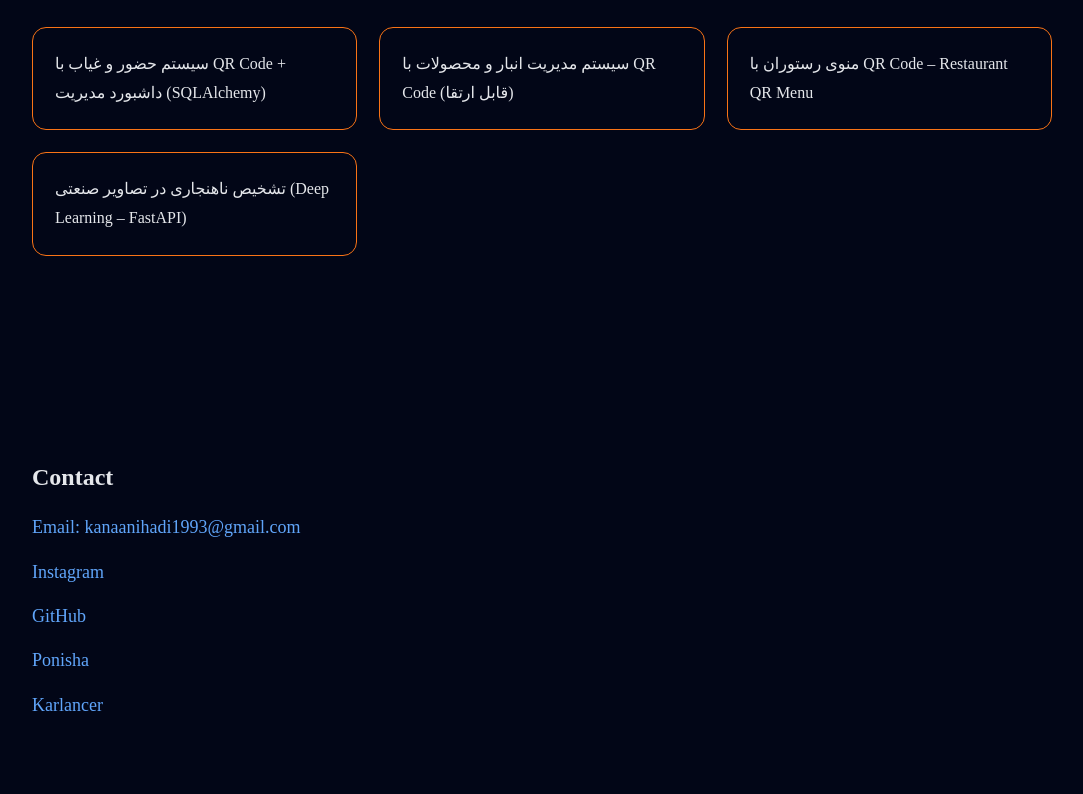
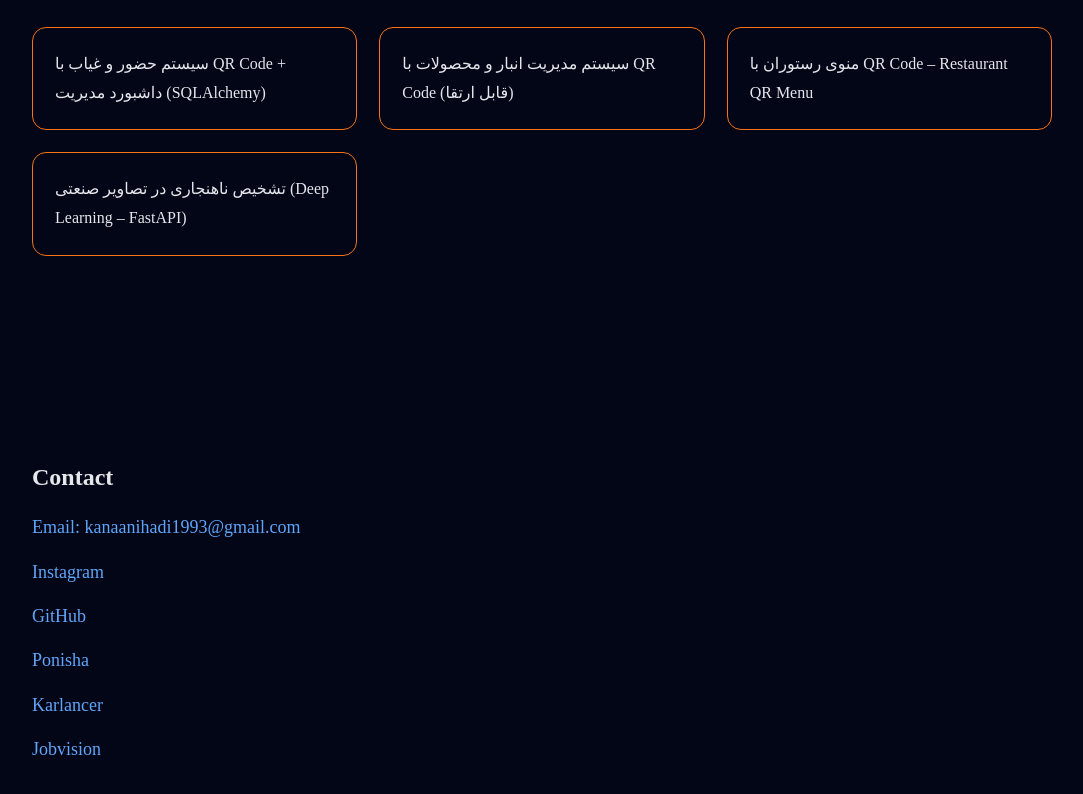
Before and after one commit to hadi93kg/my-site, a plain HTML site: page index.html in a window 1280 px wide. Shown: the part 1755-2549 px from the top of the page, without its empty margins (98-1181 px from the left). Drawn offline with Linux system fonts and the light colour scheme.

Commit message:
Update index.html

```diff
--- a/index.html
+++ b/index.html
@@ -276,6 +276,7 @@ h1{
     <a class="contact-link" href="https://github.com/hadi93kg" target="_blank">GitHub</a>
     <a class="contact-link" href="https://ponisha.ir/profile/Kananih93" target="_blank">Ponisha</a>
     <a class="contact-link" href="https://www.karlancer.com/profile/719563" target="_blank">Karlancer</a>
+    <a class="contact-link" href="https://jobvision.ir/my-cv" target="_blank">Jobvision</a>
   </div>
 </section>
 
```
